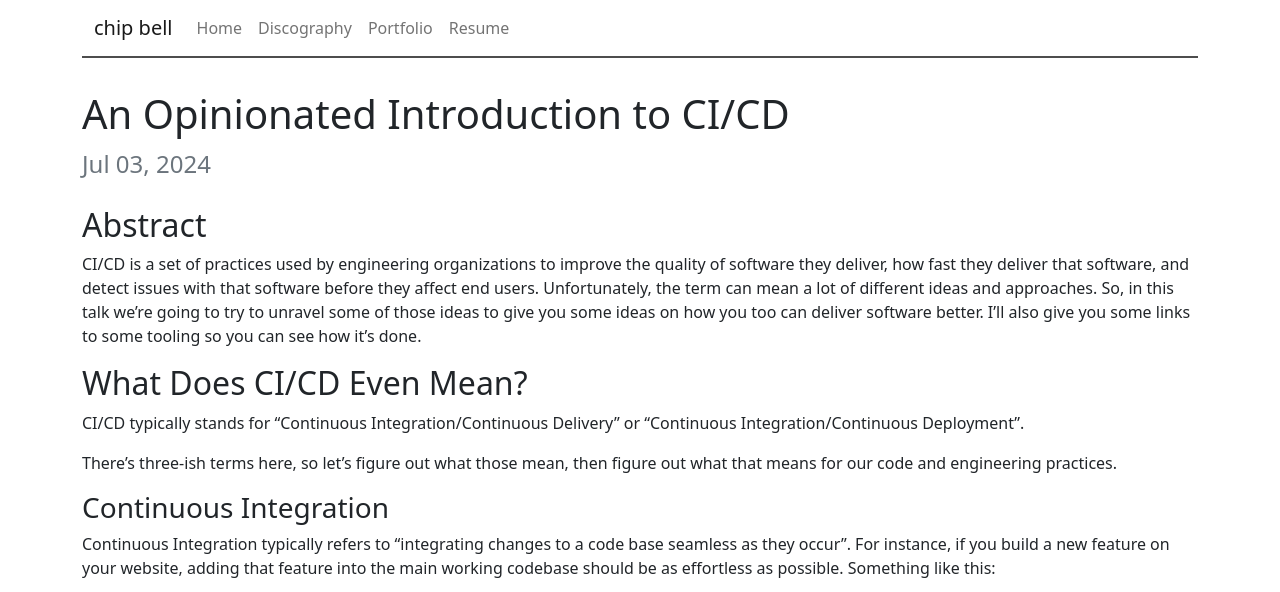
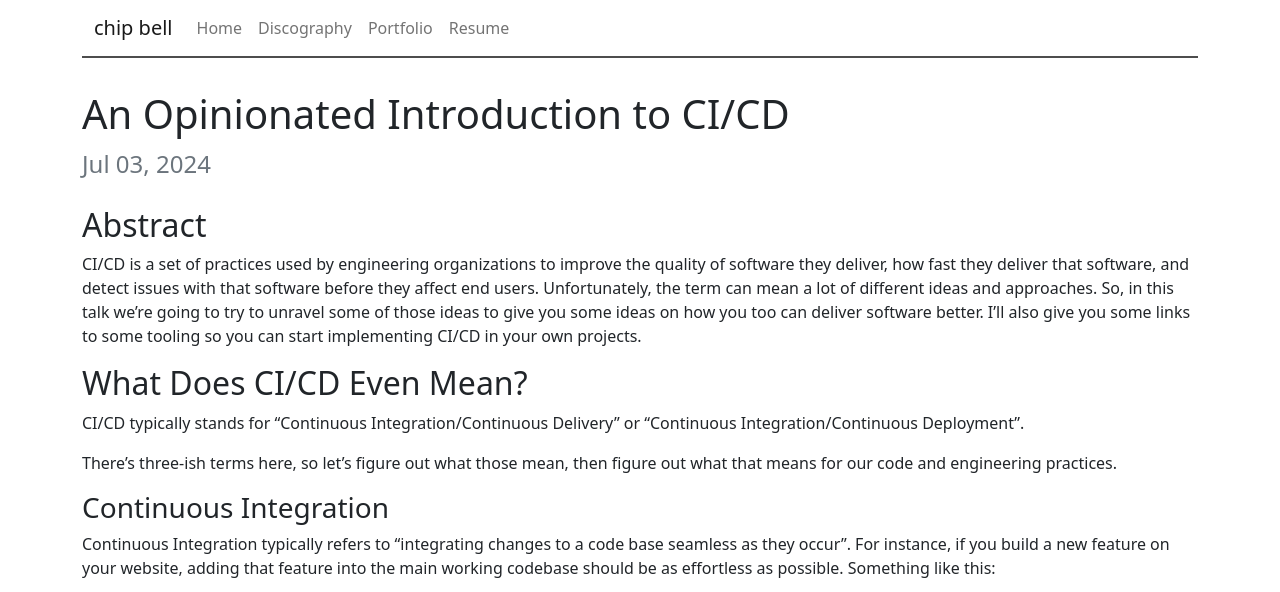
Before and after one commit to chipbell4/chipbell4.github.io, a Jekyll site: the page built from _posts/2024-08-03-tech-frederick-ci-cd-talk.md, in a window 1280 px wide and 900 px high, cut to the strip 0-592 px from the top of the window. Built offline with Jekyll 4.4.1, drawn with Linux system fonts in a browser that asks for light colours; nearby versions of some CDN libraries.

Commit message:
Abstract Update

```diff
--- a/_posts/2024-08-03-tech-frederick-ci-cd-talk.md
+++ b/_posts/2024-08-03-tech-frederick-ci-cd-talk.md
@@ -9,7 +9,7 @@ categories: devops
 CI/CD is a set of practices used by engineering organizations to improve the quality of software they deliver, how fast they deliver that software, and detect issues with that software before they affect end users.
 Unfortunately, the term can mean a lot of different ideas and approaches.
 So, in this talk we're going to try to unravel some of those ideas to give you some ideas on how you too can deliver software better.
-I'll also give you some links to some tooling so you can see how it's done.
+I'll also give you some links to some tooling so you can start implementing CI/CD in your own projects.
 
 ## What Does CI/CD Even Mean?
 CI/CD typically stands for "Continuous Integration/Continuous Delivery" or "Continuous Integration/Continuous Deployment".
```
